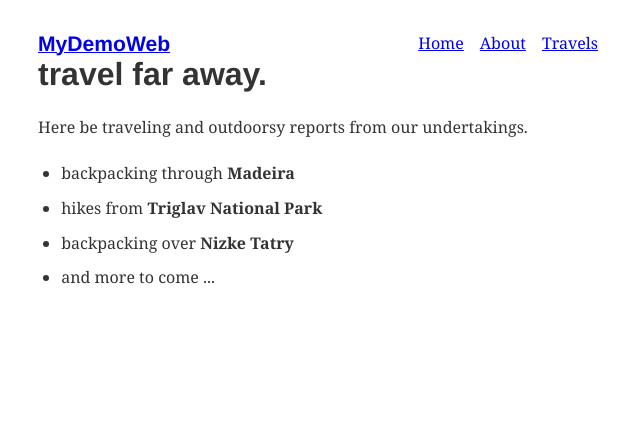
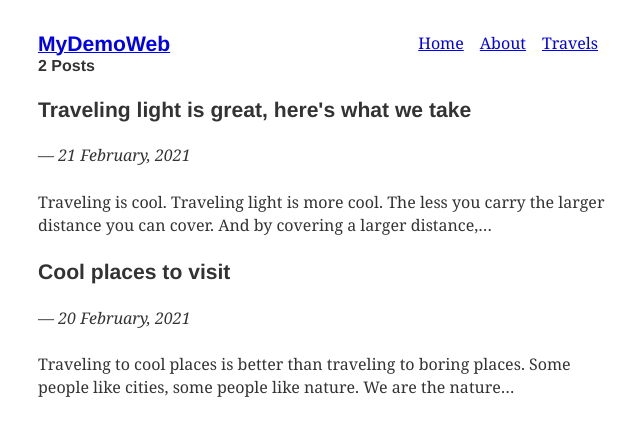
Before and after one commit to hojdars/hello-react, a Gatsby site: page /travel in a window 1280 px wide. Shown: the whole page, without its empty margins (314-954 px from the left). Built offline with nearby package versions, Linux system fonts and the light colour scheme; Gatsby itself is replaced by a stand-in of ours; some packages are replaced by stand-ins of ours.

Commit message:
add a post-listing index in the Travels page

```diff
--- a/gatsby-config.js
+++ b/gatsby-config.js
@@ -15,5 +15,13 @@ module.exports = {
         pathToConfigModule: `src/plugins/typography`,
       },
     },
+    {
+      resolve: `gatsby-source-filesystem`,
+      options: {
+        name: `src`,
+        path: `${__dirname}/src/`,
+      },
+    },
+    `gatsby-transformer-remark`,
   ],
 }
--- a/package.json
+++ b/package.json
@@ -16,6 +16,8 @@
   "dependencies": {
     "gatsby": "^2.26.1",
     "gatsby-plugin-typography": "^2.12.0",
+    "gatsby-source-filesystem": "^2.11.0",
+    "gatsby-transformer-remark": "^2.16.0",
     "react": "^16.12.0",
     "react-dom": "^16.12.0",
     "react-typography": "^0.16.19",
--- a/src/pages/travel.js
+++ b/src/pages/travel.js
@@ -1,24 +1,44 @@
 import React from "react"
+
+import { graphql } from "gatsby"
 
 import Layout from "../components/layout"
 
-export default function Home() {
+export default function Home({data}) {
     return (
-        <Layout headerText="DemoWeb">
-            <div class="text">
-                <h1>travel far away.</h1>
+        <Layout>
+        <div>
+            <h4>{data.allMarkdownRemark.totalCount} Posts</h4>
+            {data.allMarkdownRemark.edges.map(({ node }) => (
+              <div key={node.id}>
+                <h3>
+                  {node.frontmatter.title}{" "}
+                </h3>
                 <p>
-                    Here be traveling and outdoorsy reports from our undertakings.
+                <i>— {node.frontmatter.date}</i>
                 </p>
-                <p>
-                    <ul>
-                        <li>backpacking through <b>Madeira</b></li>
-                        <li>hikes from <b>Triglav National Park</b></li>
-                        <li>backpacking over <b>Nizke Tatry</b></li>
-                        <li>and more to come ...</li>
-                    </ul>
-                </p>
-            </div>
+                <p>{node.excerpt}</p>
+              </div>
+            ))}
+        </div>
         </Layout>
     )
 }
+
+export const query = graphql`
+  query {
+    allMarkdownRemark(sort: { fields: [frontmatter___date], order: DESC }) {
+      totalCount
+      edges {
+        node {
+          id
+          frontmatter {
+            title
+            date(formatString: "DD MMMM, YYYY")
+          }
+          excerpt
+        }
+      }
+    }
+  }
+`
--- /dev/null
+++ b/src/travels/travel1.md
@@ -0,0 +1,18 @@
+---
+title: "Traveling light is great, here's what we take"
+date: "2021-02-21"
+---
+
+Traveling is cool.
+Traveling light is more cool.
+The less you carry the larger distance you can cover.
+And by covering a larger distance, you see more exciting stuff!
+What's not to like.
+
+Here's what we have with us:
+
+* Tarp
+* Sleeping bag
+* Food
+
+That's all for today folks!
--- /dev/null
+++ b/src/travels/travel2.md
@@ -0,0 +1,17 @@
+---
+title: "Cool places to visit"
+date: "2021-02-20"
+---
+
+Traveling to cool places is better than traveling to boring places.
+Some people like cities, some people like nature.
+We are the _nature loving kind_, so do not expect to find museums and architecture here.
+
+Having said that, here are some places we can recommend you to visit:
+
+* Madeira
+* Slovenia
+* Norway
+* Slovakia
+
+That's all for today folks!
```
